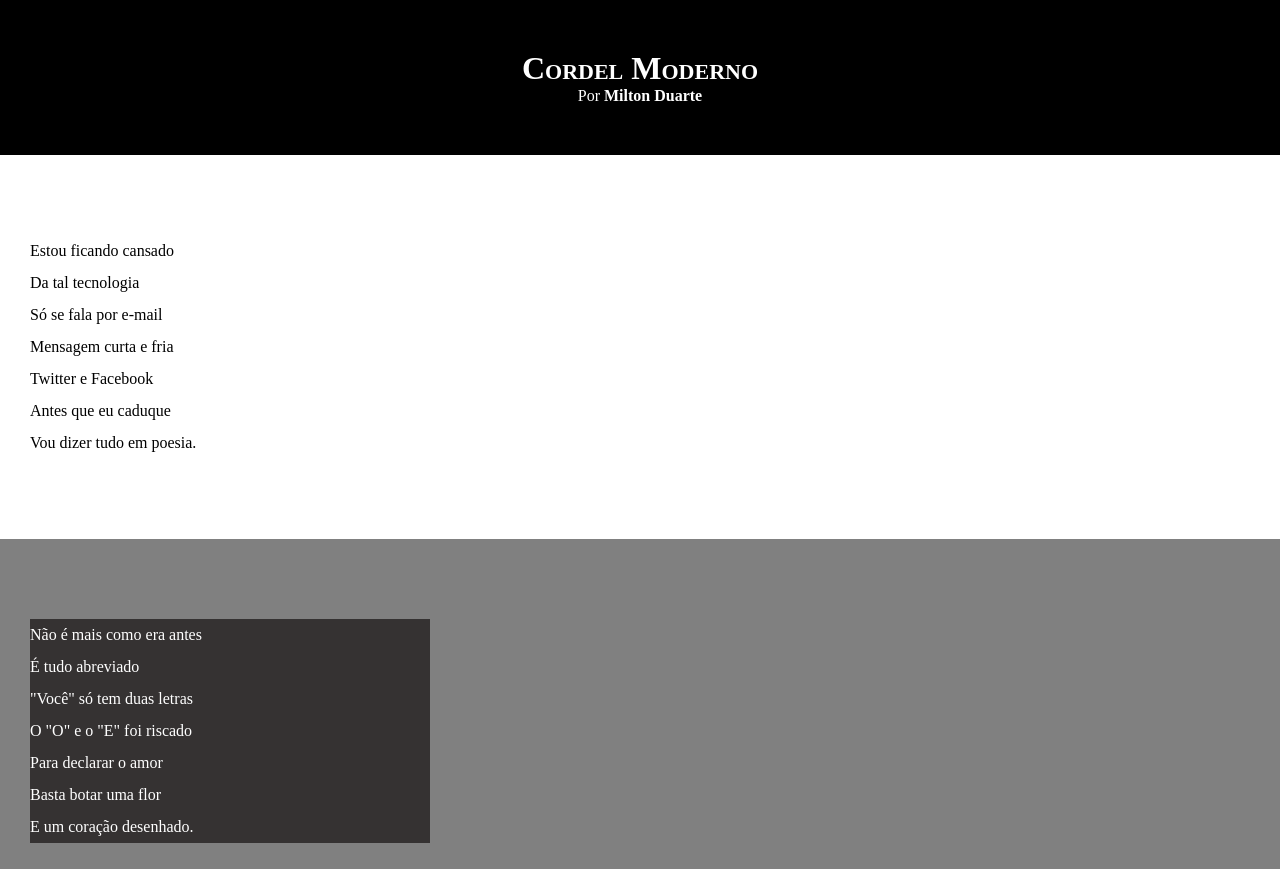
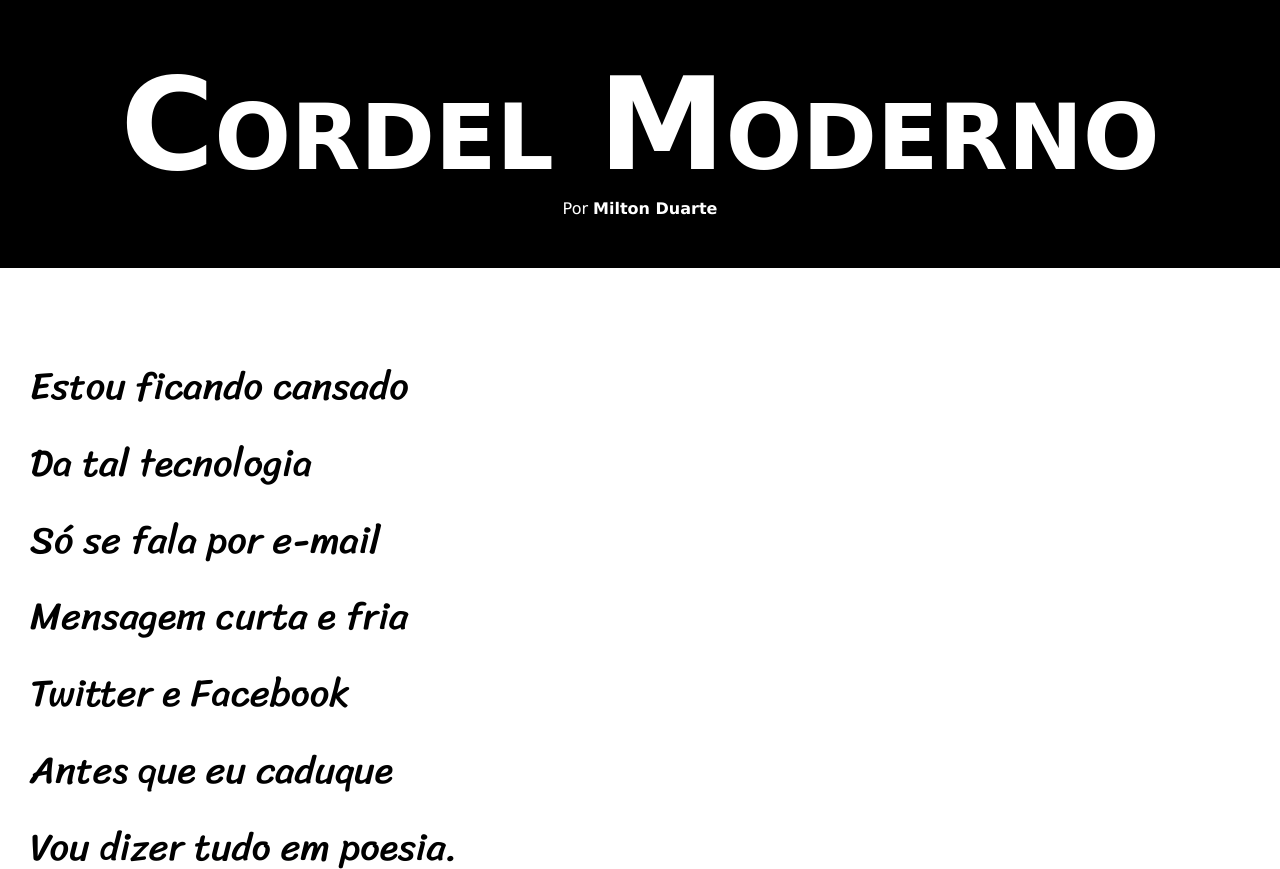
Before and after one commit to oprimoprogramador/HTML-CSS, a plain HTML site: page desafio 12/index.html in a window 1280 px wide. Shown: the top 869 px of the page. Drawn offline with Linux system fonts and the light colour scheme.

Commit message:
Atualização desafio 12

```diff
--- a/desafio 12/estilo/style.css
+++ b/desafio 12/estilo/style.css
@@ -1,13 +1,26 @@
 @charset "UTF-8";
+
+@import url('https://fonts.googleapis.com/css2?family=Sriracha&display=swap');
+
+:root {
+    --font1: Verdana, Geneva, Tahoma, sans-serif;
+    --font2: 'Passion One', cursive;
+    --font3: 'Sriracha', cursive;
+
+}
+
+
 
 * {
     margin: 0px;
     padding: 0px;
+    font-family: Verdana, Geneva, Tahoma, sans-serif;
 }
 
 html, body {
     min-height: 100vh;
     background-color: darkgray;
+    font-family: var(--font1);
 }
 
 header {
@@ -20,6 +33,8 @@ header {
 header > h1 {
     padding-top: 50px;
     font-variant: small-caps;
+    font-family: var(--font2);
+    font-size: 10vw;
 }
 header > p {
     padding-bottom: 50px;
@@ -41,6 +56,8 @@ section {
     padding-bottom: 10vh;
     padding-left: 30px;
     line-height: 2em;
+    font-family: var(--font3);
+    font-size: 3vw;
 }
 
 section.normal {
@@ -55,7 +72,8 @@ section.imagem {
 
 section.imagem > p {
     background-color: rgb(53, 50, 50);
-    width: 400px;
+    display: inline-block;
+    padding: 5px;
 }
 
 footer {
```
